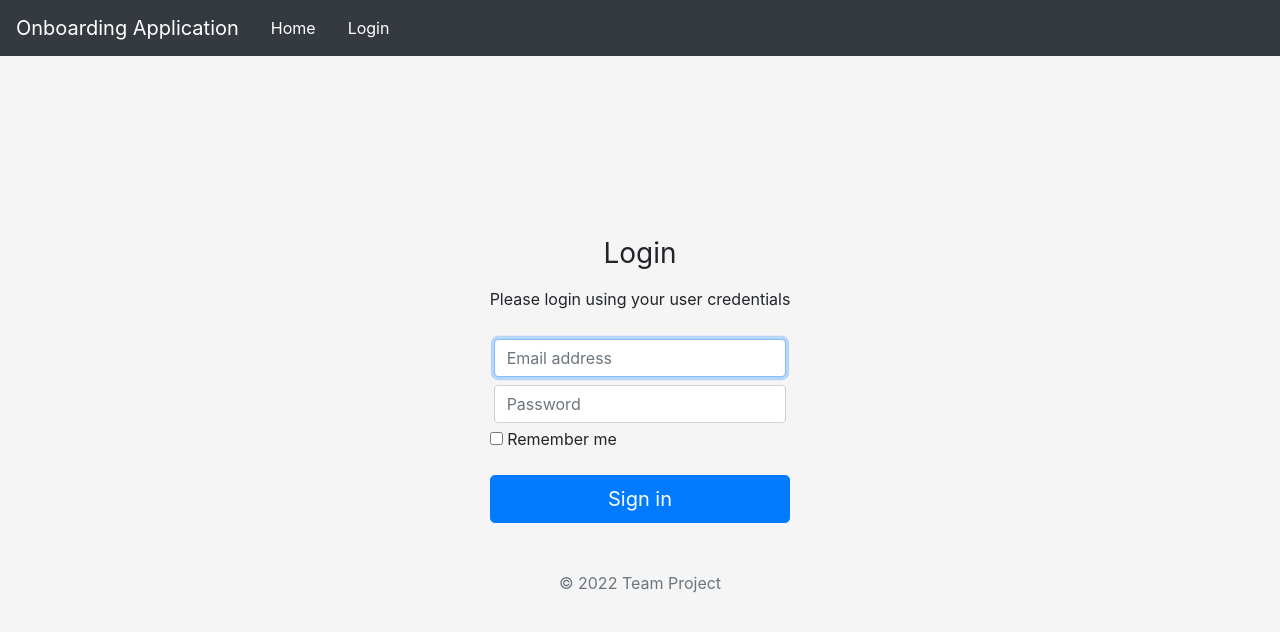
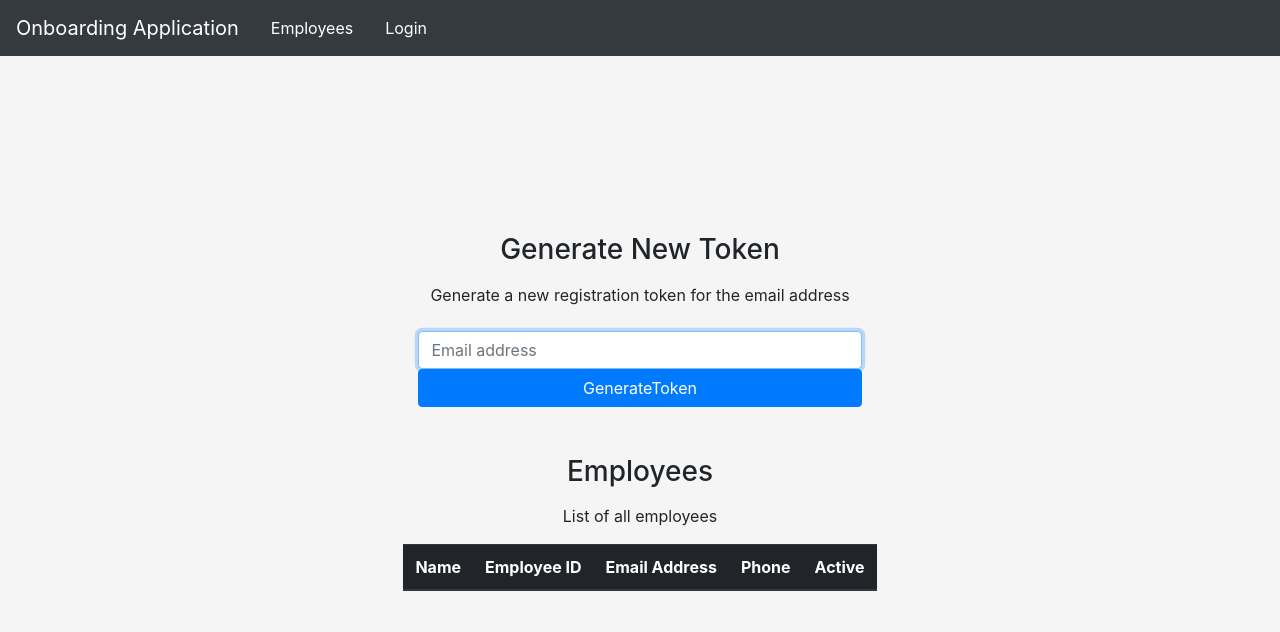
Before and after one commit to ShiyouOu/FrontendTest, an Angular app: page /employees in a window 1280 px wide. Shown: the top 632 px of the page. Built offline with nearby package versions, Linux system fonts and the light colour scheme.

Commit message:
4 files modified, 5 added

```diff
--- a/src/app/app.component.html
+++ b/src/app/app.component.html
@@ -6,6 +6,5 @@
 
   <body>
     <my-navbar></my-navbar>
-    <my-login></my-login>
   </body>
 </html>
--- /dev/null
+++ b/src/app/core/components/hr/applications.component.html
@@ -0,0 +1,11 @@
+<div class="container mt-5">
+  <div class="text-center mb-4">
+    <h1 class="h3 mb-3">Applications</h1>
+    <p>List of all onboarding applications</p>
+    <table class="table">
+      <thead class="thead-dark">
+        <tr></tr>
+      </thead>
+    </table>
+  </div>
+</div>
--- a/src/app/core/components/hr/employees.component.html
+++ b/src/app/core/components/hr/employees.component.html
@@ -0,0 +1,18 @@
+<div class="container mt-5">
+  <div class="text-center mb-4">
+    <my-token-generator></my-token-generator>
+    <h1 class="h3 mb-3">Employees</h1>
+    <p>List of all employees</p>
+    <table class="table">
+      <thead class="thead-dark">
+        <tr>
+          <th>Name</th>
+          <th>Employee ID</th>
+          <th>Email Address</th>
+          <th>Phone</th>
+          <th>Active</th>
+        </tr>
+      </thead>
+    </table>
+  </div>
+</div>
--- /dev/null
+++ b/src/app/core/components/hr/generatetoken.component.html
@@ -0,0 +1,21 @@
+<div class="container mb-5">
+  <div class="text-center mb-4">
+    <h1 class="h3 mb-3">Generate New Token</h1>
+    <p>Generate a new registration token for the email address</p>
+  </div>
+  <form class="form-signin">
+    <div class="form-label-group">
+      <input
+        type="email"
+        id="inputEmail"
+        class="form-control"
+        placeholder="Email address"
+        required
+        autofocus
+      />
+    </div>
+    <button class="btn btn-primary btn-block" type="submit">
+      GenerateToken
+    </button>
+  </form>
+</div>
--- a/src/app/core/components/navbar/navbar.component.html
+++ b/src/app/core/components/navbar/navbar.component.html
@@ -3,11 +3,12 @@
   <div>
     <ul class="nav nav-masthead">
       <li class="nav-item">
-        <a class="nav-link" href="#">Home</a>
+        <a class="nav-link" href="/employees">Employees</a>
       </li>
       <li class="nav-item">
-        <a class="nav-link" href="#">Login</a>
+        <a class="nav-link" href="login">Login</a>
       </li>
     </ul>
   </div>
 </nav>
+<router-outlet></router-outlet>
```
Also changed, not shown: src/app/app.module.ts (+4 -9 lines), src/app/app.routing.module.ts (added, +28 -0 lines), src/app/core/components/hr/applications.component.ts (added, +7 -0 lines), src/app/core/components/hr/generatetoken.component.ts (added, +7 -0 lines).
